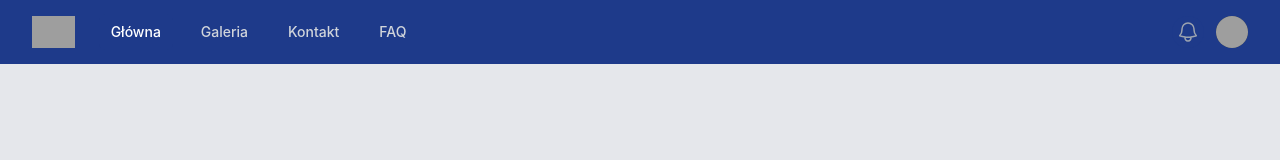
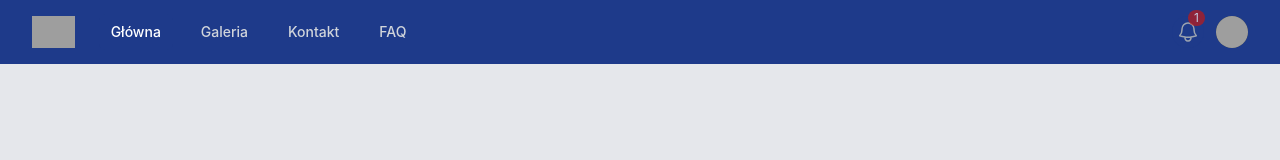
Before and after one commit to WukerDev/React-UniversityPageTest, a React (Vite) app in the folder Astral/: page / in a window 1280 px wide. Shown: the top 160 px of the page. Built offline with nearby package versions, Linux system fonts and the light colour scheme; grey boxes are pictures that could not be loaded.

Commit message:
Notification

```diff
--- a/Astral/src/App.tsx
+++ b/Astral/src/App.tsx
@@ -23,15 +23,8 @@ function NapiszImie(props: any) {
 }
 function App() {
   //TODO: Dodanie funkcji zmiany motywu do przycisku
-  if (localStorage.theme === 'dark' || (!('theme' in localStorage) && window.matchMedia('(prefers-color-scheme: dark)').matches)) {
-    document.documentElement.classList.add('dark')
-  } else {
-    document.documentElement.classList.remove('dark')
-  }
-  localStorage.theme = 'light'
-  localStorage.theme = 'dark'
-  localStorage.removeItem('theme')
-  //
+  //https://tailwind-elements.com/docs/standard/getting-started/dark-mode/
+
   const [count, setCount] = useState(0);
   const increment = () => setCount(count + 1);
   useEffect(() => {
--- a/Astral/src/Components/Nav.tsx
+++ b/Astral/src/Components/Nav.tsx
@@ -75,8 +75,9 @@ function togglePicture(){
               <div className="absolute inset-y-0 right-0 flex items-center pr-2 sm:static sm:inset-auto sm:ml-6 sm:pr-0">
                 <button
                   type="button"
-                  className="rounded-full bg-blue-900 dark:bg-slate-900 p-1 text-gray-400 hover:text-white focus:outline-none hover:animate-pulse hover:transition focus:ring-2 focus:ring-white focus:ring-offset-2 focus:ring-offset-gray-800"
+                  className="rounded-full bg-blue-900 dark:bg-slate-900 p-1 text-gray-400 hover:text-white focus:outline-none hover:transition focus:ring-2 focus:ring-white focus:ring-offset-2 focus:ring-offset-gray-800"
                 >
+                  <span className="absolute -mt-2.5  rounded-full animate-pulse bg-red-700 py-0 px-1.5 text-xs text-white">1</span>
                   <span className="sr-only">View notifications</span>
                   <BellIcon className="h-6 w-6" aria-hidden="true" />
                 </button>
```
Also changed, not shown: Astral/src/FAQ.tsx (deleted), Astral/src/Galeria.tsx (deleted), Astral/src/Kontakt.tsx (deleted).
